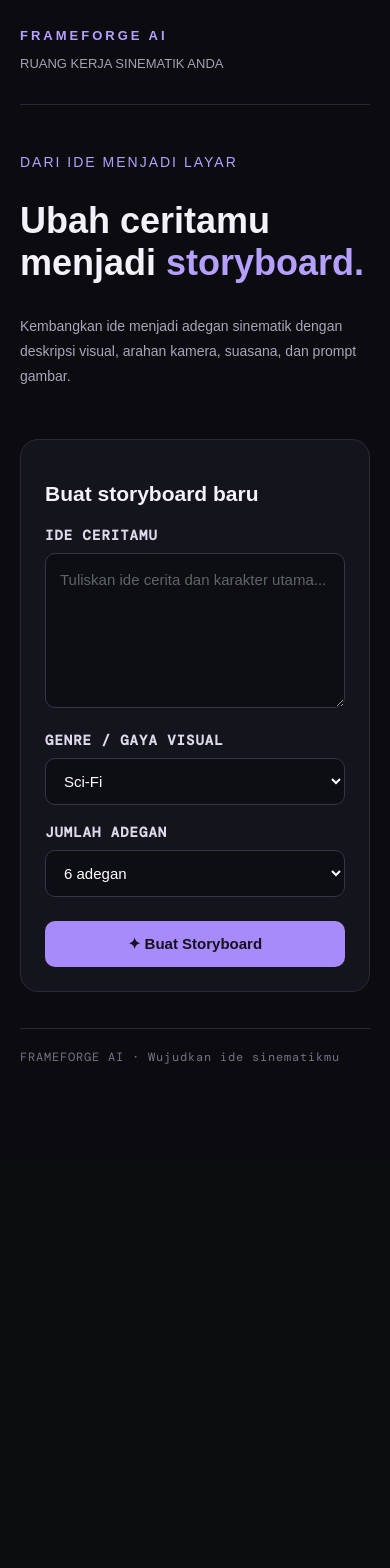
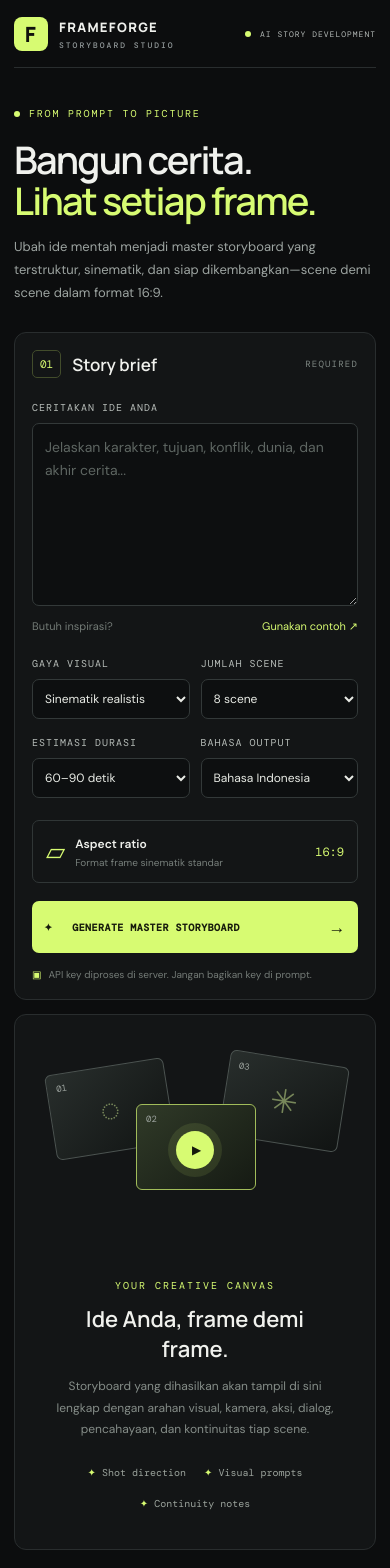
Before and after one commit to weeks3992-lab/master-storyboard-ai, a Next.js app: page / in a window 390 px wide. Shown: the top 1568 px of the page. Before the commit the page ends 1161 px from the top, so only its background shows below. Built offline with nearby package versions, Linux system fonts and the light colour scheme.

Commit message:
Update page.tsx

```diff
--- a/app/page.tsx
+++ b/app/page.tsx
@@ -1,377 +1,188 @@
-
-"use client";
-
-import { useState, type FormEvent } from "react";
+ "use client";
+import { useMemo, useState } from "react";
 
 type Scene = {
-  title: string;
-  content: string;
+  scene: number; title: string; duration: string; location: string; time_of_day: string;
+  shot_type: string; camera_movement: string; composition: string; action: string;
+  dialogue: string; lighting_color: string; sound: string; continuity: string;
+  image_prompt: string;
 };
+type Board = { project_title: string; logline: string; visual_style: string; aspect_ratio: string; estimated_duration: string; scenes: Scene[] };
 
-function splitStoryboard(text: string): Scene[] {
-  const parts = text
-    .split(/(?=^\s*(?:#{1,4}\s*)?ADEGAN\s*\d+\b)/gim)
-    .map((part) => part.trim())
-    .filter(Boolean);
+const example = "Seorang kurir muda menemukan robot kecil yang rusak di gang kota futuristik saat hujan. Ia memperbaikinya, lalu robot itu membawanya ke atap gedung untuk melihat matahari terbit. Nuansa sci-fi emosional, sinematik, tanpa kekerasan.";
+const styles = ["Sinematik realistis", "Anime film", "Stop-motion clay", "Komik noir", "Iklan premium", "Fantasi epik", "Dokumenter", "Custom"];
+const blankBoard: Board = {project_title:"Storyboard baru",logline:"",visual_style:"",aspect_ratio:"16:9",estimated_duration:"",scenes:[]};
 
-  if (parts.length === 0) {
-    return [];
+export default function Home() {
+  const [prompt,setPrompt] = useState("");
+  const [style,setStyle] = useState(styles[0]);
+  const [sceneCount,setSceneCount] = useState(8);
+  const [duration,setDuration] = useState("60–90 detik");
+  const [language,setLanguage] = useState("Bahasa Indonesia");
+  const [loading,setLoading] = useState(false);
+  const [error,setError] = useState("");
+  const [board,setBoard] = useState<Board|null>(null);
+  const [active,setActive] = useState(0);
+  const [customStyle,setCustomStyle] = useState("");
+  const [copied,setCopied] = useState(false);
+  const [sceneImages,setSceneImages] = useState<Record<number,string>>({});
+  const [imageLoading,setImageLoading] = useState(false);
+  const [imageErrors,setImageErrors] = useState<Record<number,string>>({});
+  const [characterSheet,setCharacterSheet] = useState<string>("");
+  const [characterSheetLoading,setCharacterSheetLoading] = useState(false);
+  const [characterSheetError,setCharacterSheetError] = useState("");
+
+  const current = board?.scenes[active];
+  const exportText = useMemo(()=> board ? JSON.stringify(board,null,2) : "",[board]);
+
+  async function generate() {
+    if (!prompt.trim()) { setError("Masukkan prompt cerita terlebih dahulu."); return; }
+    setLoading(true); setError(""); setBoard(null); setActive(0); setSceneImages({}); setImageErrors({}); setCharacterSheet(""); setCharacterSheetError("");
+    try {
+      const res = await fetch("/api/storyboard",{method:"POST",headers:{"Content-Type":"application/json"},body:JSON.stringify({prompt,style:style==="Custom"?(customStyle||"Sinematik realistis"):style,sceneCount,duration,language})});
+      const data = await res.json();
+      if (!res.ok) throw new Error(data.error || "Gagal membuat storyboard.");
+      setBoard(data);
+    } catch(e) { setError(e instanceof Error ? e.message : "Terjadi kesalahan."); }
+    finally { setLoading(false); }
   }
 
-  return parts.map((part, index) => {
-    const firstLine = part.split("\n")[0].trim();
+  function download() {
+    if (!board) return;
+    const blob = new Blob([JSON.stringify(board,null,2)],{type:"application/json"});
+    const url = URL.createObjectURL(blob); const a = document.createElement("a");
+    a.href=url; a.download="master-storyboard.json"; a.click(); URL.revokeObjectURL(url);
+  }
+  async function copyPrompt(text:string) {
+    try { await navigator.clipboard.writeText(text); setCopied(true); setTimeout(()=>setCopied(false),1400); } catch {}
+  }
 
-    return {
-      title: firstLine.replace(/^#{1,4}\s*/, "") || `Adegan ${index + 1}`,
-      content: part,
-    };
-  });
-}
-
-export default function Home() {
-  const [idea, setIdea] = useState("");
-  const [genre, setGenre] = useState("Sci-Fi");
-  const [sceneCount, setSceneCount] = useState("6");
-  const [storyboard, setStoryboard] = useState("");
-  const [error, setError] = useState("");
-  const [loading, setLoading] = useState(false);
-  const [copyMessage, setCopyMessage] = useState("");
-
-  const scenes = splitStoryboard(storyboard);
-
-  async function generateStoryboard(event: FormEvent<HTMLFormElement>) {
-    event.preventDefault();
-
-    if (!idea.trim()) {
-      setError("Masukkan ide cerita terlebih dahulu.");
-      return;
-    }
-
-    setLoading(true);
-    setError("");
-    setStoryboard("");
-    setCopyMessage("");
-
-    const prompt = [
-      `Buat storyboard film bergenre ${genre} berdasarkan ide berikut: ${idea.trim()}`,
-      `Buat tepat ${sceneCount} adegan bernomor.`,
-      "Tulis seluruh storyboard dalam Bahasa Indonesia.",
-      "Untuk setiap adegan, sertakan judul, deskripsi visual, aksi karakter, sudut kamera, gerakan kamera, pencahayaan, suasana, dan prompt gambar terperinci.",
-      "Jaga konsistensi karakter, kostum, lokasi, dan urutan waktu.",
-      "Awali setiap adegan dengan format ADEGAN 1 — Judul, lalu lanjutkan nomor berikutnya.",
-    ].join("\n");
-
+  async function generateCharacterSheet() {
+    if (!board) return;
+    setCharacterSheetLoading(true);
+    setCharacterSheetError("");
     try {
-      const response = await fetch("/api/storyboard", {
+      const res = await fetch("/api/character-sheet", {
         method: "POST",
-        headers: {
-          "Content-Type": "application/json",
-        },
-        body: JSON.stringify({ prompt }),
+        headers: { "Content-Type": "application/json" },
+        body: JSON.stringify({
+          prompt,
+          projectTitle: board.project_title,
+          logline: board.logline,
+          visualStyle: board.visual_style || style,
+          scenes: board.scenes.map((scene) => ({ title: scene.title, action: scene.action, continuity: scene.continuity, image_prompt: scene.image_prompt })),
+        }),
       });
-
-      const data = await response.json();
-
-      if (!response.ok) {
-        throw new Error(
-          data.error || "Storyboard gagal dibuat. Silakan coba lagi."
-        );
-      }
-
-      if (typeof data.storyboard !== "string" || !data.storyboard.trim()) {
-        throw new Error("API tidak mengembalikan storyboard.");
-      }
-
-      setStoryboard(data.storyboard);
-    } catch (err) {
-      setError(
-        err instanceof Error
-          ? err.message
-          : "Terjadi kesalahan. Silakan coba lagi."
-      );
+      const data = await res.json();
+      if (!res.ok) throw new Error(data.error || "Character sheet gagal dibuat. Silakan coba lagi.");
+      if (!data.imageData) throw new Error("Model tidak mengembalikan gambar. Periksa akses model gambar di akun Gemini API.");
+      setCharacterSheet(`data:${data.mimeType || "image/jpeg"};base64,${data.imageData}`);
+    } catch (e) {
+      setCharacterSheetError(e instanceof Error ? e.message : "Terjadi kesalahan saat membuat character sheet.");
     } finally {
-      setLoading(false);
+      setCharacterSheetLoading(false);
     }
   }
 
-  async function copyStoryboard() {
+  async function generateSceneImage(scene: Scene) {
+    setImageLoading(true);
+    setImageErrors(previous => ({ ...previous, [scene.scene]: "" }));
     try {
-      await navigator.clipboard.writeText(storyboard);
-      setCopyMessage("Storyboard berhasil disalin!");
-    } catch {
-      setCopyMessage("Gagal menyalin. Silakan salin teks secara manual.");
+      const res = await fetch("/api/scene-image", {
+        method: "POST",
+        headers: { "Content-Type": "application/json" },
+        body: JSON.stringify({ prompt: scene.image_prompt, style: board?.visual_style || style, aspectRatio: "16:9" }),
+      });
+      const data = await res.json();
+      if (!res.ok) throw new Error(data.error || "Gambar gagal dibuat. Silakan coba lagi.");
+      if (!data.imageData) throw new Error("Model tidak mengembalikan data gambar. Coba lagi nanti.");
+      setSceneImages(previous => ({ ...previous, [scene.scene]: `data:${data.mimeType || "image/jpeg"};base64,${data.imageData}` }));
+    } catch (e) {
+      setImageErrors(previous => ({ ...previous, [scene.scene]: e instanceof Error ? e.message : "Terjadi kesalahan saat membuat gambar." }));
+    } finally {
+      setImageLoading(false);
     }
   }
 
-  const styles = {
-    page: {
-      minHeight: "100vh",
-      background: "#0b0b10",
-      color: "#f4f1fa",
-      fontFamily: "Arial, sans-serif",
-      padding: "28px 20px 64px",
-    },
-    container: {
-      maxWidth: "1000px",
-      margin: "0 auto",
-    },
-    panel: {
-      background: "#14141d",
-      border: "1px solid #2b2938",
-      borderRadius: "18px",
-      padding: "24px",
-      marginTop: "24px",
-    },
-    field: {
-      width: "100%",
-      boxSizing: "border-box" as const,
-      padding: "13px 14px",
-      borderRadius: "10px",
-      border: "1px solid #373447",
-      background: "#0d0d14",
-      color: "#ffffff",
-      fontSize: "15px",
-    },
-    label: {
-      display: "block",
-      marginBottom: "9px",
-      fontSize: "14px",
-      fontWeight: 700,
-      color: "#ded9eb",
-    },
-    button: {
-      padding: "14px 18px",
-      border: "none",
-      borderRadius: "10px",
-      background: "#a78bfa",
-      color: "#171020",
-      fontSize: "15px",
-      fontWeight: 700,
-      cursor: "pointer",
-    },
-  };
+  return <main className="shell">
+    <header className="topbar">
+      <a className="brand" href="#"><span className="brandIcon">F</span><span>FRAMEFORGE<small>STORYBOARD STUDIO</small></span></a>
+      <div className="topRight"><span className="statusDot"/> AI STORY DEVELOPMENT <span className="version">BETA 01</span></div>
+    </header>
+    <section className="hero">
+      <div className="eyebrow"><span/> FROM PROMPT TO PICTURE</div>
+      <h1>Bangun cerita.<br/><em>Lihat setiap frame.</em></h1>
+      <p className="heroSub">Ubah ide mentah menjadi master storyboard yang terstruktur, sinematik, dan siap dikembangkan—scene demi scene dalam format 16:9.</p>
+    </section>
+    <section className="workspace">
+      <aside className="controlPanel">
+        <div className="panelHeading"><div><span className="step">01</span><h2>Story brief</h2></div><span className="required">REQUIRED</span></div>
+        <label htmlFor="prompt">CERITAKAN IDE ANDA</label>
+        <textarea id="prompt" value={prompt} onChange={e=>setPrompt(e.target.value)} placeholder="Jelaskan karakter, tujuan, konflik, dunia, dan akhir cerita..." rows={7}/>
+        <div className="quickExample"><span>Butuh inspirasi?</span><button onClick={()=>setPrompt(example)}>Gunakan contoh ↗</button></div>
+        <div className="fieldGrid">
+          <div><label>GAYA VISUAL</label><select value={style} onChange={e=>setStyle(e.target.value)}>{styles.map(s=><option key={s}>{s}</option>)}</select></div>
+          <div><label>JUMLAH SCENE</label><select value={sceneCount} onChange={e=>setSceneCount(Number(e.target.value))}>{[4,6,8,10,12,16].map(n=><option key={n} value={n}>{n} scene</option>)}</select></div>
+          <div><label>ESTIMASI DURASI</label><select value={duration} onChange={e=>setDuration(e.target.value)}>{["15–30 detik","30–60 detik","60–90 detik","2–3 menit","5 menit+"].map(d=><option key={d}>{d}</option>)}</select></div>
+          <div><label>BAHASA OUTPUT</label><select value={language} onChange={e=>setLanguage(e.target.value)}><option>Bahasa Indonesia</option><option>English</option></select></div>
+        </div>
+        {style==="Custom" && <div className="customStyle"><label>GAYA KUSTOM</label><input value={customStyle} onChange={e=>setCustomStyle(e.target.value)} placeholder="Contoh: analog 35mm, grain halus..."/></div>}
+        <div className="ratioRow"><div><span className="ratioIcon">▱</span><div><b>Aspect ratio</b><small>Format frame sinematik standar</small></div></div><strong>16:9</strong></div>
+        {error && <div className="error">{error}</div>}
+        <button className="generateBtn" onClick={generate} disabled={loading}>{loading?<><span className="spinner"/> MENYUSUN STORYBOARD...</>:<>✦ &nbsp; GENERATE MASTER STORYBOARD <span>→</span></>}</button>
+        <p className="privacyNote"><span>▣</span> API key diproses di server. Jangan bagikan key di prompt.</p>
+      </aside>
 
-  return (
-    <main style={styles.page}>
-      <div style={styles.container}>
-        <header
-          style={{
-            borderBottom: "1px solid #292735",
-            paddingBottom: "20px",
-          }}
-        >
-          <div
-            style={{
-              color: "#b6a0ff",
-              fontSize: "13px",
-              fontWeight: 800,
-              letterSpacing: "3px",
-            }}
-          >
-            FRAMEFORGE AI
+      <section className="outputPanel">
+        {!board && !loading && <div className="emptyState">
+          <div className="emptyGraphic"><div className="frame f1"><span>01</span><i>◌</i></div><div className="frame f2"><span>02</span><i>⌁</i></div><div className="frame f3"><span>03</span><i>✳</i></div><div className="play">▶</div></div>
+          <span className="emptyKicker">YOUR CREATIVE CANVAS</span><h2>Ide Anda, frame demi frame.</h2><p>Storyboard yang dihasilkan akan tampil di sini lengkap dengan arahan visual, kamera, aksi, dialog, pencahayaan, dan kontinuitas tiap scene.</p>
+          <div className="emptyFeatures"><span>✦ Shot direction</span><span>✦ Visual prompts</span><span>✦ Continuity notes</span></div>
+        </div>}
+        {loading && <div className="loadingState"><div className="loaderOrb">✦</div><h2>Merangkai cerita menjadi frame…</h2><p>AI sedang menyusun alur, shot, aksi, dan detail visual yang konsisten.</p><div className="loadingBar"><span/></div><small>Biasanya perlu beberapa detik</small></div>}
+        {board && <>
+          <div className="boardTop"><div><div className="eyebrow"><span/> MASTER STORYBOARD</div><h2>{board.project_title}</h2><p>{board.logline}</p></div><button className="exportBtn" onClick={download}>↓ <span>EXPORT JSON</span></button></div>
+          <div className="characterSheetPanel">
+            <div className="characterSheetIntro">
+              <div><span className="infoLabel">KONSISTENSI KARAKTER</span><h3>Character Sheet Realistis</h3><p>AI mendeteksi karakter penting dari prompt cerita dan adegan, lalu membuat lembar referensi visual untuk beberapa karakter sekaligus—tampak depan, samping, belakang, dan close-up wajah.</p></div>
+              <button className="characterSheetBtn" onClick={generateCharacterSheet} disabled={characterSheetLoading}>
+                {characterSheetLoading ? <><span className="spinner"/> MEMBUAT CHARACTER SHEET...</> : characterSheet ? "↻ BUAT ULANG CHARACTER SHEET" : "✦ DETEKSI KARAKTER & BUAT SHEET"}
+              </button>
+            </div>
+            {characterSheetError && <div className="error imageError">{characterSheetError}</div>}
+            {characterSheet && <div className="characterSheetResult"><img src={characterSheet} alt="Character sheet realistis berdasarkan prompt cerita"/><p>Gunakan gambar ini sebagai referensi visual agar karakter tetap konsisten antar-adegan.</p></div>}
           </div>
-          <p style={{ color: "#a6a1b5", fontSize: "13px" }}>
-            RUANG KERJA SINEMATIK ANDA
-          </p>
-        </header>
-
-        <section style={{ padding: "35px 0 12px" }}>
-          <p style={{ color: "#b6a0ff", letterSpacing: "2px" }}>
-            DARI IDE MENJADI LAYAR
-          </p>
-          <h1 style={{ fontSize: "clamp(36px, 7vw, 64px)" }}>
-            Ubah ceritamu menjadi{" "}
-            <span style={{ color: "#b6a0ff" }}>storyboard.</span>
-          </h1>
-          <p style={{ color: "#aaa5ba", lineHeight: 1.8 }}>
-            Kembangkan ide menjadi adegan sinematik dengan deskripsi visual,
-            arahan kamera, suasana, dan prompt gambar.
-          </p>
-        </section>
-
-        <form onSubmit={generateStoryboard} style={styles.panel}>
-          <h2>Buat storyboard baru</h2>
-
-          <div style={{ marginTop: "20px" }}>
-            <label htmlFor="idea" style={styles.label}>
-              IDE CERITAMU
-            </label>
-            <textarea
-              id="idea"
-              value={idea}
-              onChange={(event) => setIdea(event.target.value)}
-              placeholder="Tuliskan ide cerita dan karakter utama..."
-              required
-              rows={5}
-              maxLength={5000}
-              style={{
-                ...styles.field,
-                resize: "vertical",
-                lineHeight: 1.7,
-              }}
-            />
-          </div>
-
-          <div
-            style={{
-              display: "grid",
-              gridTemplateColumns: "repeat(auto-fit, minmax(180px, 1fr))",
-              gap: "18px",
-              marginTop: "20px",
-            }}
-          >
-            <div>
-              <label htmlFor="genre" style={styles.label}>
-                GENRE / GAYA VISUAL
-              </label>
-              <select
-                id="genre"
-                value={genre}
-                onChange={(event) => setGenre(event.target.value)}
-                style={styles.field}
-              >
-                {[
-                  "Sci-Fi",
-                  "Fantasy",
-                  "Cinematic",
-                  "Action",
-                  "Adventure",
-                  "Horror",
-                  "Drama",
-                  "Comedy",
-                  "Thriller",
-                  "Animation",
-                ].map((item) => (
-                  <option key={item} value={item}>
-                    {item}
-                  </option>
-                ))}
-              </select>
+          <div className="boardMeta"><span><b>{board.scenes.length}</b> SCENES</span><span><b>16:9</b> ASPECT RATIO</span><span><b>{board.estimated_duration||duration}</b> EST. DURATION</span></div>
+          <div className="sceneStrip">{board.scenes.map((s,i)=><button key={s.scene} className={active===i?"sceneThumb selected":"sceneThumb"} onClick={()=>setActive(i)}><span className="thumbNum">{String(s.scene).padStart(2,"0")}</span><span className="thumbArt" style={{"--sceneHue":`${(i*43+195)%360}`} as React.CSSProperties}>{sceneImages[s.scene] ? <img src={sceneImages[s.scene]} alt={`Visual ${s.title}`} /> : <i>{["◒","⌁","△","✳","◌","◈"][i%6]}</i>}</span><span className="thumbTitle">{s.title}</span></button>)}</div>
+          {current && <div className="sceneDetail">
+            <div className="sceneHeading"><div><span className="sceneLabel">SCENE {String(current.scene).padStart(2,"0")} / {String(board.scenes.length).padStart(2,"0")}</span><h3>{current.title}</h3></div><span className="durationChip">{current.duration}</span></div>
+            <div className="visualFrame" style={{"--sceneHue":`${(active*43+195)%360}`} as React.CSSProperties}>
+              {sceneImages[current.scene] ? <img className="generatedSceneImage" src={sceneImages[current.scene]} alt={`Visual adegan ${current.scene}: ${current.title}`} /> : <div className="abstractScene"><div className="sun"/><div className="mountain m1"/><div className="mountain m2"/><div className="ground"/><div className="figure"><i/></div><div className="sceneCaption">{current.location || "VISUAL FRAME"} <span>•</span> {current.time_of_day || "DAY"}</div></div>}
+              <div className="visualOverlay"><span className="frameBadge">FRAME {String(current.scene).padStart(2,"0")}</span><span className="frameRatio">16:9</span></div>
+              {!sceneImages[current.scene] && <div className="visualNotice">PRATINJAU SEMENTARA · buat gambar AI di bawah</div>}
             </div>
-
-            <div>
-              <label htmlFor="sceneCount" style={styles.label}>
-                JUMLAH ADEGAN
-              </label>
-              <select
-                id="sceneCount"
-                value={sceneCount}
-                onChange={(event) => setSceneCount(event.target.value)}
-                style={styles.field}
-              >
-                {["3", "6", "9", "12"].map((number) => (
-                  <option key={number} value={number}>
-                    {number} adegan
-                  </option>
-                ))}
-              </select>
+            <div className="imageGenerateRow">
+              <button className="generateImageBtn" onClick={() => generateSceneImage(current)} disabled={imageLoading}>
+                {imageLoading ? <><span className="spinner"/> SEDANG MEMBUAT GAMBAR...</> : sceneImages[current.scene] ? "↻ BUAT ULANG GAMBAR ADEGAN" : "✦ BUAT GAMBAR AI UNTUK ADEGAN INI"}
+              </button>
+              <span className="imageCostNote">Memerlukan akses model gambar Gemini.</span>
             </div>
-          </div>
-
-          {error && (
-            <p
-              role="alert"
-              style={{
-                marginTop: "20px",
-                padding: "14px",
-                background: "#321c28",
-                color: "#ffb4c0",
-                borderRadius: "10px",
-                overflowWrap: "anywhere",
-              }}
-            >
-              {error}
-            </p>
-          )}
-
-          <button
-            type="submit"
-            disabled={loading}
-            style={{
-              ...styles.button,
-              width: "100%",
-              marginTop: "24px",
-              opacity: loading ? 0.7 : 1,
-            }}
-          >
-            {loading ? "Sedang membuat storyboard..." : "✦ Buat Storyboard"}
-          </button>
-        </form>
-
-        {loading && (
-          <section role="status" style={styles.panel}>
-            Sedang mengembangkan adeganmu. Mohon tunggu...
-          </section>
-        )}
-
-        {storyboard && !loading && (
-          <section style={styles.panel}>
-            <h2>
-              {genre} · {scenes.length} panel
-            </h2>
-
-            <div
-              style={{
-                display: "grid",
-                gridTemplateColumns: "repeat(auto-fit, minmax(260px, 1fr))",
-                gap: "18px",
-              }}
-            >
-              {scenes.map((scene, index) => (
-                <article
-                  key={`${index}-${scene.title}`}
-                  style={{
-                    background: "#0d0d14",
-                    border: "1px solid #373447",
-                    borderRadius: "14px",
-                    padding: "18px",
-                    minWidth: 0,
-                  }}
-                >
-                  <p style={{ color: "#b6a0ff", fontSize: "12px" }}>
-                    ADEGAN {String(index + 1).padStart(2, "0")}
-                  </p>
-                  <h3>{scene.title}</h3>
-                  <div
-                    style={{
-                      whiteSpace: "pre-wrap",
-                      overflowWrap: "anywhere",
-                      color: "#c9c4d6",
-                      fontSize: "14px",
-                      lineHeight: 1.8,
-                    }}
-                  >
-                    {scene.content}
-                  </div>
-                </article>
-              ))}
+            {imageErrors[current.scene] && <div className="error imageError">{imageErrors[current.scene]}</div>}
+            <div className="sceneInfoGrid">
+              <div className="infoCard"><span className="infoLabel">SHOT & CAMERA</span><h4>{current.shot_type}</h4><p>{current.camera_movement}</p></div>
+              <div className="infoCard"><span className="infoLabel">COMPOSITION</span><p>{current.composition}</p></div>
+              <div className="infoCard wide"><span className="infoLabel">ACTION / BEAT</span><p>{current.action}</p></div>
+              <div className="infoCard"><span className="infoLabel">LIGHT & COLOR</span><p>{current.lighting_color}</p></div>
+              <div className="infoCard"><span className="infoLabel">SOUND DESIGN</span><p>{current.sound}</p></div>
+              <div className="infoCard wide"><span className="infoLabel">DIALOGUE</span><p className="dialogue">{current.dialogue || "— Tanpa dialog —"}</p></div>
+              <div className="infoCard wide continuity"><span className="infoLabel">CONTINUITY NOTES</span><p>{current.continuity}</p></div>
             </div>
-
-            <button
-              type="button"
-              onClick={copyStoryboard}
-              style={{ ...styles.button, marginTop: "24px" }}
-            >
-              Salin seluruh storyboard
-            </button>
-
-            {copyMessage && <p role="status">{copyMessage}</p>}
-          </section>
-        )}
-
-        <footer
-          style={{
-            marginTop: "36px",
-            paddingTop: "20px",
-            borderTop: "1px solid #292735",
-            color: "#777286",
-            fontSize: "12px",
-            textAlign: "center",
-          }}
-        >
-          FRAMEFORGE AI · Wujudkan ide sinematikmu
-        </footer>
-      </div>
-    </main>
-  );
+            <div className="imagePromptBox"><div><span className="infoLabel">IMAGE GENERATION PROMPT</span><p>{current.image_prompt}</p></div><button onClick={()=>copyPrompt(current.image_prompt)}>{copied?"✓ COPIED":"COPY PROMPT"}</button></div>
+            <div className="sceneNav"><button onClick={()=>setActive(Math.max(0,active-1))} disabled={active===0}>← PREVIOUS SCENE</button><span>{active+1} <i>/</i> {board.scenes.length}</span><button onClick={()=>setActive(Math.min(board.scenes.length-1,active+1))} disabled={active===board.scenes.length-1}>NEXT SCENE →</button></div>
+          </div>}
+        </>}
+      </section>
+    </section>
+    <footer><span>FRAMEFORGE © 2026</span><span>BUILT FOR VISUAL STORYTELLERS</span><span>16:9 · SCENE BY SCENE</span></footer>
+  </main>;
 }
```
